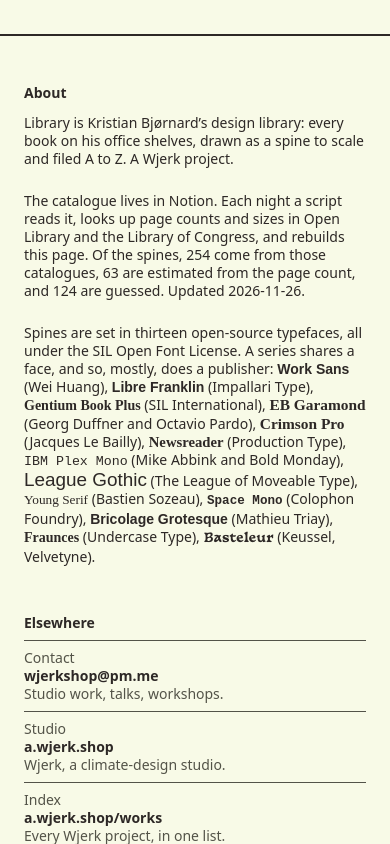
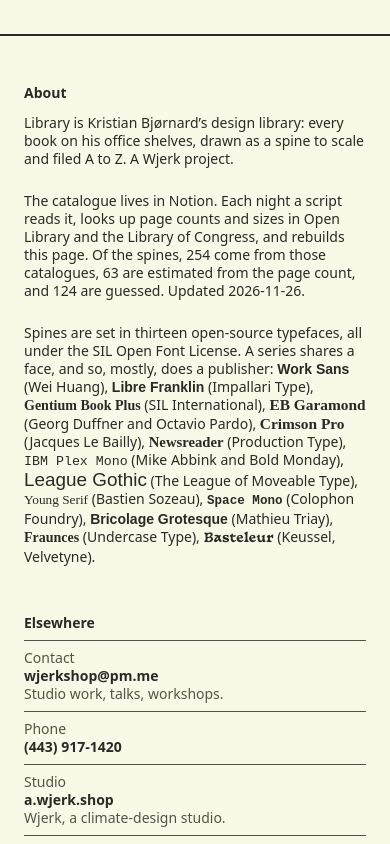
Before and after one commit to bjornmeansbear/library, a SvelteKit app: page / in a window 390 px wide. Shown: the part 11156-12000 px from the top of the page. Built offline with nearby package versions, Linux system fonts and the light colour scheme.

Commit message:
Footer: phone

```diff
--- a/src/routes/+page.svelte
+++ b/src/routes/+page.svelte
@@ -115,6 +115,7 @@
 	// Where else to find Kristian and Wjerk: the list on kristian.bjornard.com.
 	const elsewhere = [
 		['Contact', 'mailto:wjerkshop@pm.me', 'wjerkshop@pm.me', 'Studio work, talks, workshops.'],
+		['Phone', 'tel:+14439171420', '(443) 917-1420', ''],
 		['Studio', 'https://a.wjerk.shop/', 'a.wjerk.shop', 'Wjerk, a climate-design studio.'],
 		['Index', 'https://a.wjerk.shop/works', 'a.wjerk.shop/works', 'Every Wjerk project, in one list.'],
 		['About', 'https://kristian.bjornard.com/', 'kristian.bjornard.com', 'Kristian Bjørnard.'],
```
